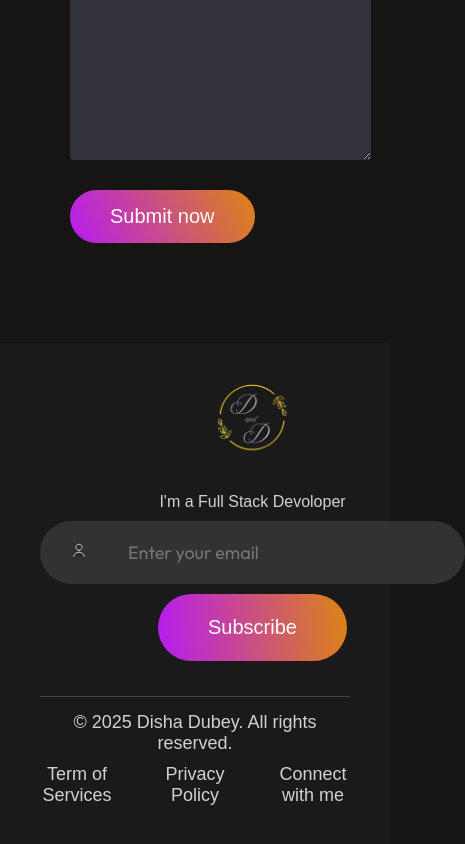
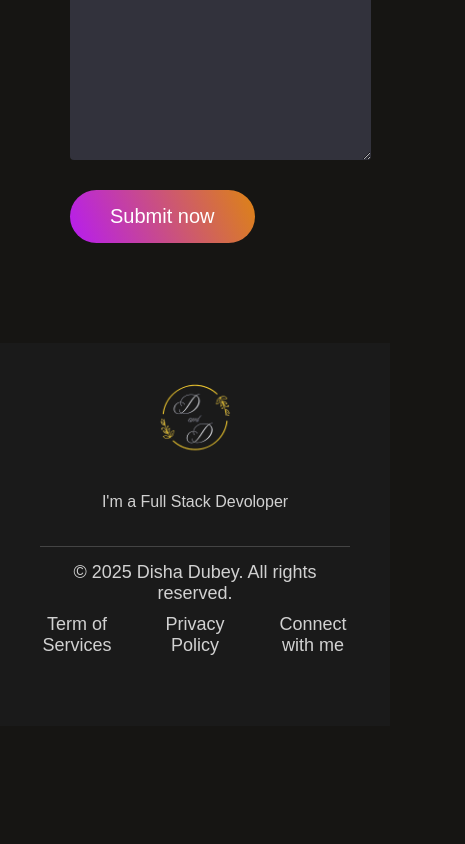
Before and after one commit to dishadube/Portfolio, a React (Vite) app: page / in a window 390 px wide. Shown: the part 7593-8437 px from the top of the page, 465 px wide, since content can reach past the window. After the commit the page ends 8319 px from the top, so only its background shows below. Built offline with nearby package versions, Linux system fonts and the light colour scheme.

Commit message:
Fixed the aspect for mobile

```diff
--- a/src/App.jsx
+++ b/src/App.jsx
@@ -11,7 +11,7 @@ import { Toaster } from 'react-hot-toast'
 
 const App = () => {
   return (
-    <div>
+    <>
       <Navbar/>
       <Toaster
        position='top-right'
@@ -32,7 +32,7 @@ const App = () => {
       <MyWork/>
       <Contact/>
       <Footer/>
-    </div>
+    </>
   )
 }
 
--- a/src/Components/About/About.css
+++ b/src/Components/About/About.css
@@ -5,7 +5,7 @@
     justify-content: center;
     gap: 80px;
     margin: 80px 170px;
-
+   /* width: 100%; */
 }
 
  .about-title {
--- a/src/Components/Footer/Footer.jsx
+++ b/src/Components/Footer/Footer.jsx
@@ -11,13 +11,13 @@ const Footer = () => {
           <img src={logo} alt="" />
           <p>I'm a Full Stack Devoloper</p>
         </div>
-        <div className="footer-top-right">
-          <div className="footer-email-input">
+        {/* <div className="footer-top-right"> */}
+          {/* <div className="footer-email-input">
             <img src={user_icon} alt="" />
             <input type="email" placeholder="Enter your email" />
           </div>
           <div className="footer-subscribe">Subscribe</div>
-        </div>
+        </div> */}
       </div>
       <hr />
       <div className="footer-bottom">
--- a/src/Components/Hero/Hero.css
+++ b/src/Components/Hero/Hero.css
@@ -5,7 +5,7 @@
   justify-content: center;
   text-align: center;
   padding: 40px 20px;
-
+ /* width: 100%; */
 }
 
 .hero img {
```
